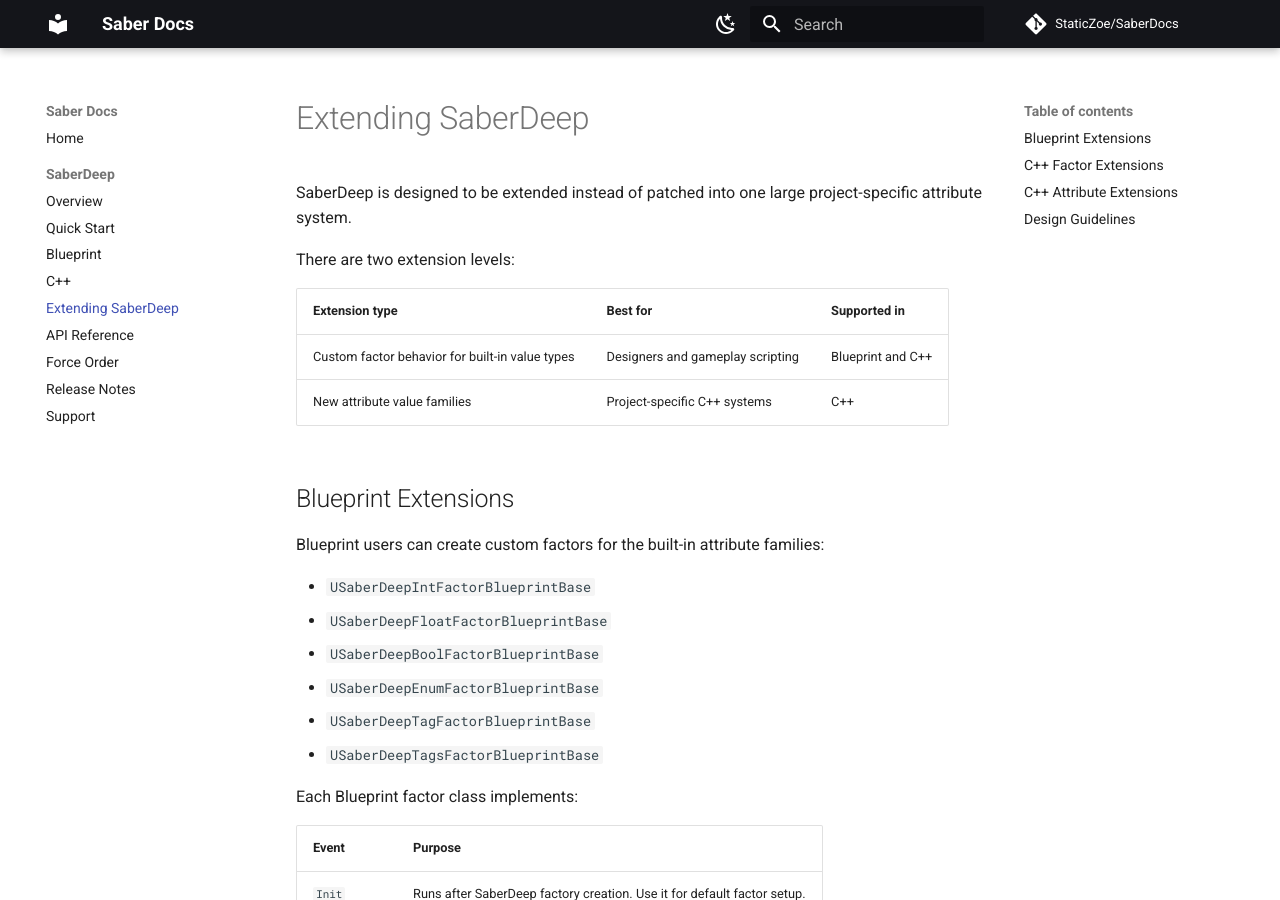
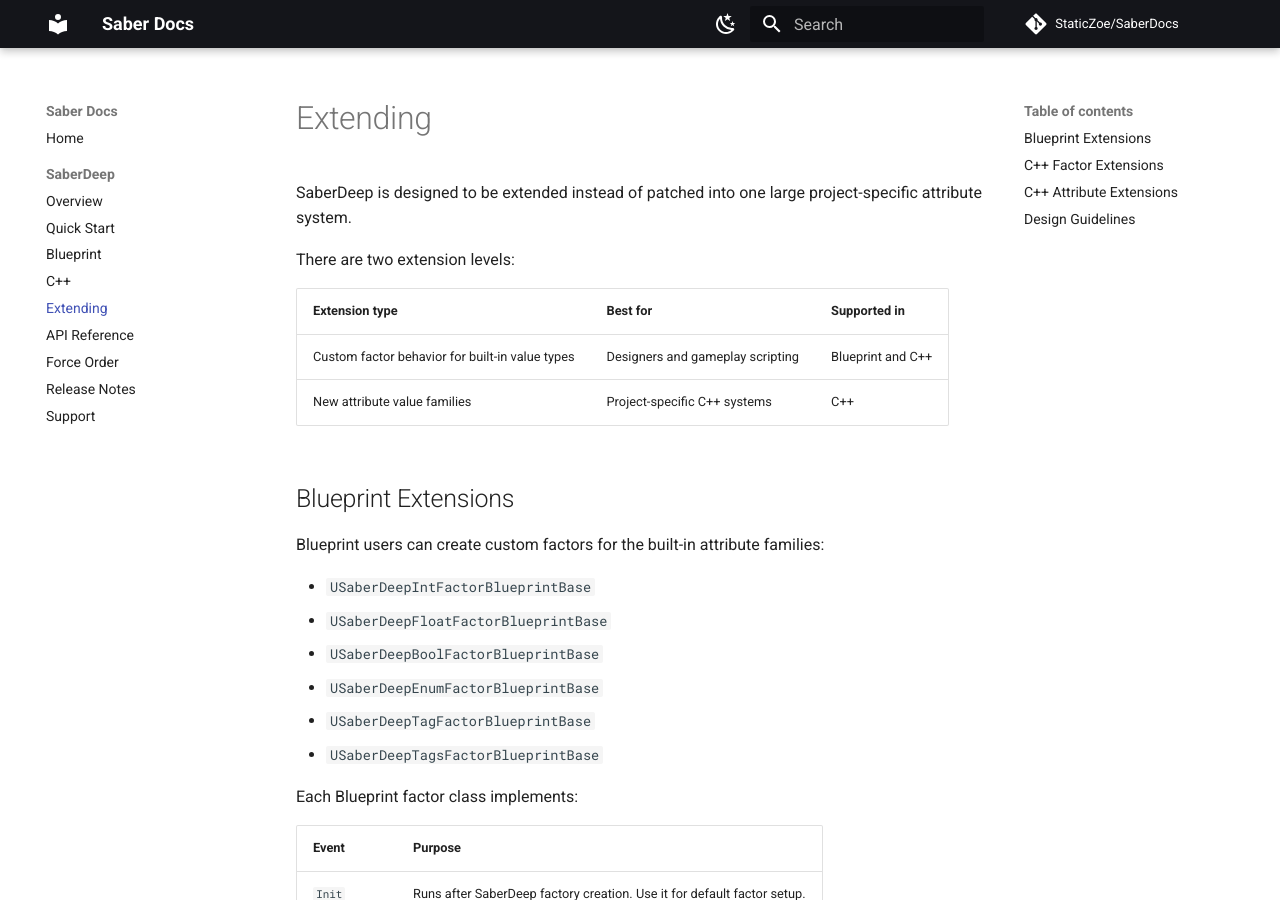
Before and after one commit to StaticZoe/SaberDocs, an MkDocs documentation site: the page built from docs/saberdeep/extending.md, in a window 1280 px wide and 900 px high. Built offline with MkDocs 1.6.1 and Material for MkDocs 9.7.7, drawn with Linux system fonts in a browser that asks for light colours; comment, search, counter and statistics services are not loaded.

Commit message:
Normalize SaberDeep extending page title

```diff
--- a/docs/saberdeep/extending.md
+++ b/docs/saberdeep/extending.md
@@ -1,4 +1,4 @@
-# Extending SaberDeep
+# Extending
 
 SaberDeep is designed to be extended instead of patched into one large project-specific attribute system.
 
--- a/mkdocs.yml
+++ b/mkdocs.yml
@@ -49,7 +49,7 @@ nav:
       - Quick Start: saberdeep/quick-start.md
       - Blueprint: saberdeep/blueprint.md
       - C++: saberdeep/cpp.md
-      - Extending SaberDeep: saberdeep/extending.md
+      - Extending: saberdeep/extending.md
       - API Reference: saberdeep/api.md
       - Force Order: saberdeep/force-order.md
       - Release Notes: saberdeep/release-notes.md
```
